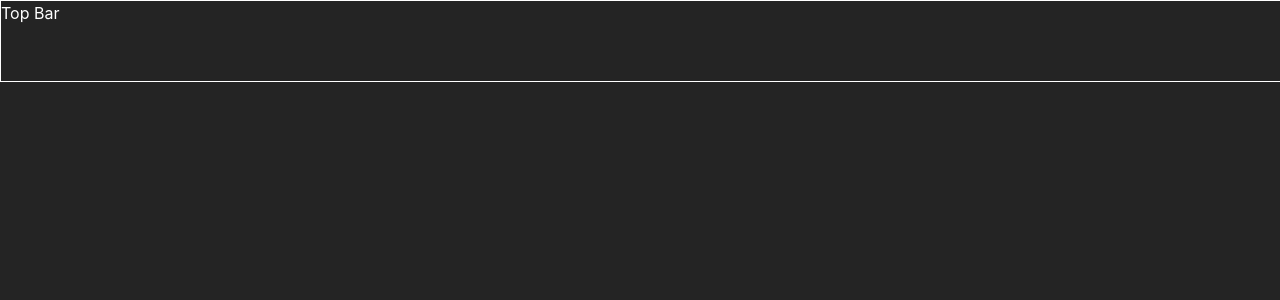
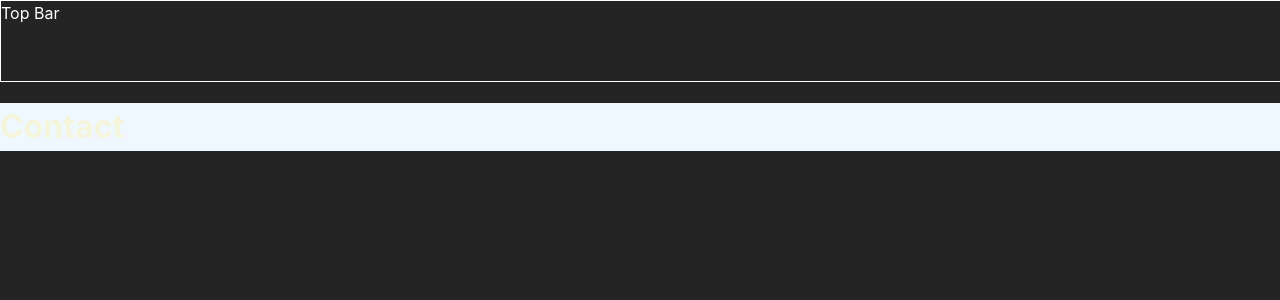
Before and after one commit to AbhilashTUofficial/Spoonful-Stories-ReactJs, a React (Vite) app in the folder SpoonfulStories/: page /about in a window 1280 px wide. Shown: the top 300 px of the page. Built offline with nearby package versions, Linux system fonts and the light colour scheme.

Commit message:
Structure: Contact, About added

```diff
--- a/SpoonfulStories/src/App.tsx
+++ b/SpoonfulStories/src/App.tsx
@@ -1,6 +1,7 @@
 import { BrowserRouter as Router, Routes, Route } from "react-router-dom";
 import Layout from "./components/Layout";
 import Home from "./pages/Home";
+import Contact from './pages/Contact';
 
 const App = () => {
   return (
@@ -8,8 +9,8 @@ const App = () => {
       <Routes>
         <Route path="/" element={<Layout />}>
           <Route index element={<Home />} />
-          <Route path="about" element={<Home />} />
-          <Route path="contact" element={<Home />} />
+          <Route path="about" element={<Contact />} />
+          <Route path="contact" element={<Contact />} />
         </Route>
       </Routes>
     </Router>
--- a/SpoonfulStories/src/components/Layout/index.tsx
+++ b/SpoonfulStories/src/components/Layout/index.tsx
@@ -4,7 +4,7 @@ import TopBar from "../TopBar";
 const Layout = () => {
     return (
         <>
-            <TopBar />  {/* This remains persistent */}
+            <TopBar/>  {/* This remains persistent */}
             <Outlet />  {/* Page content changes here */}
         </>
     );
--- /dev/null
+++ b/SpoonfulStories/src/pages/Contact/index.tsx
@@ -0,0 +1,18 @@
+import React from "react";
+
+import './style.css'
+
+
+ const Contact: React.FC = () => {
+     alert("contact");
+
+    return(
+        <h1>Contact</h1>
+
+    );
+
+
+ }
+
+
+ export default Contact;
--- /dev/null
+++ b/SpoonfulStories/src/pages/Contact/style.css
@@ -0,0 +1,4 @@
+h1{
+    color: beige;
+    background-color: aliceblue;
+}
```
Also changed, not shown: SpoonfulStories/src/pages/About/index.tsx (added), SpoonfulStories/src/pages/About/style.css (added), SpoonfulStories/src/pages/About/types.tsx (added), SpoonfulStories/src/pages/Contact/types.tsx (added), SpoonfulStories/src/pages/Home/index.tsx (line endings or trailing spaces).
